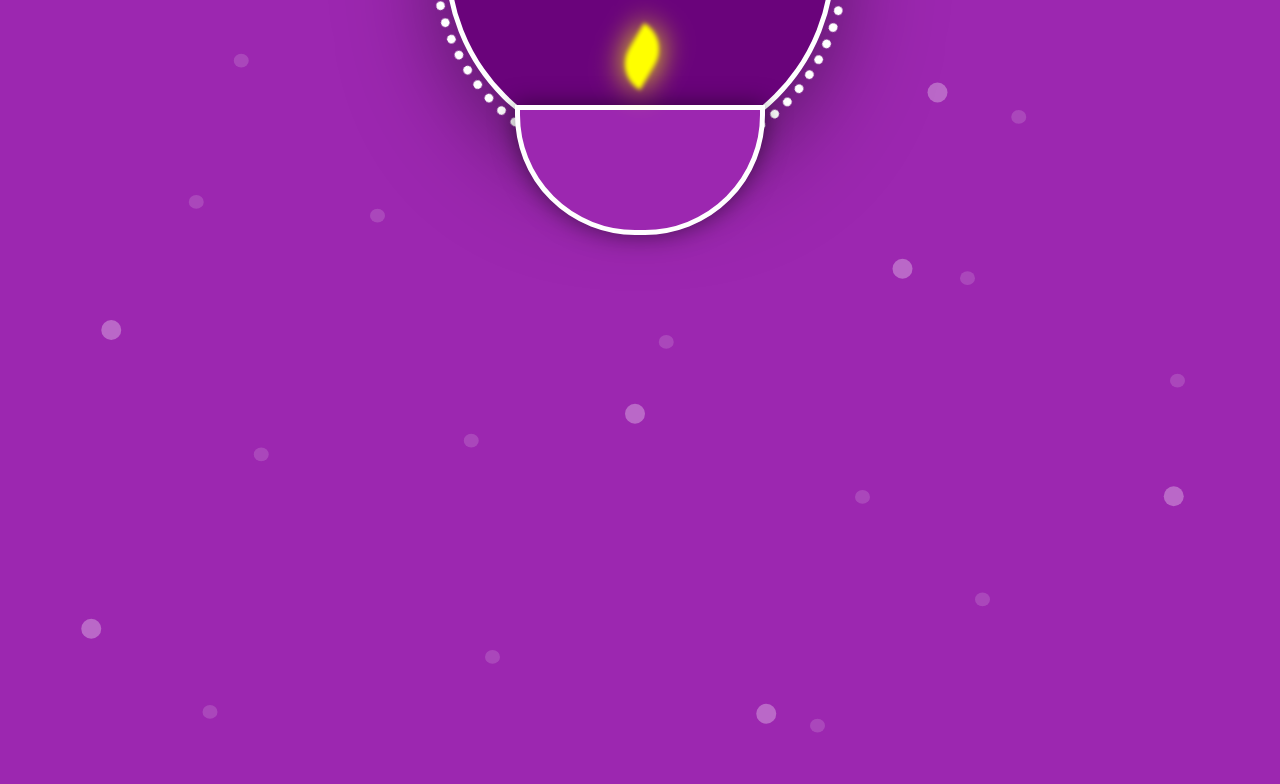
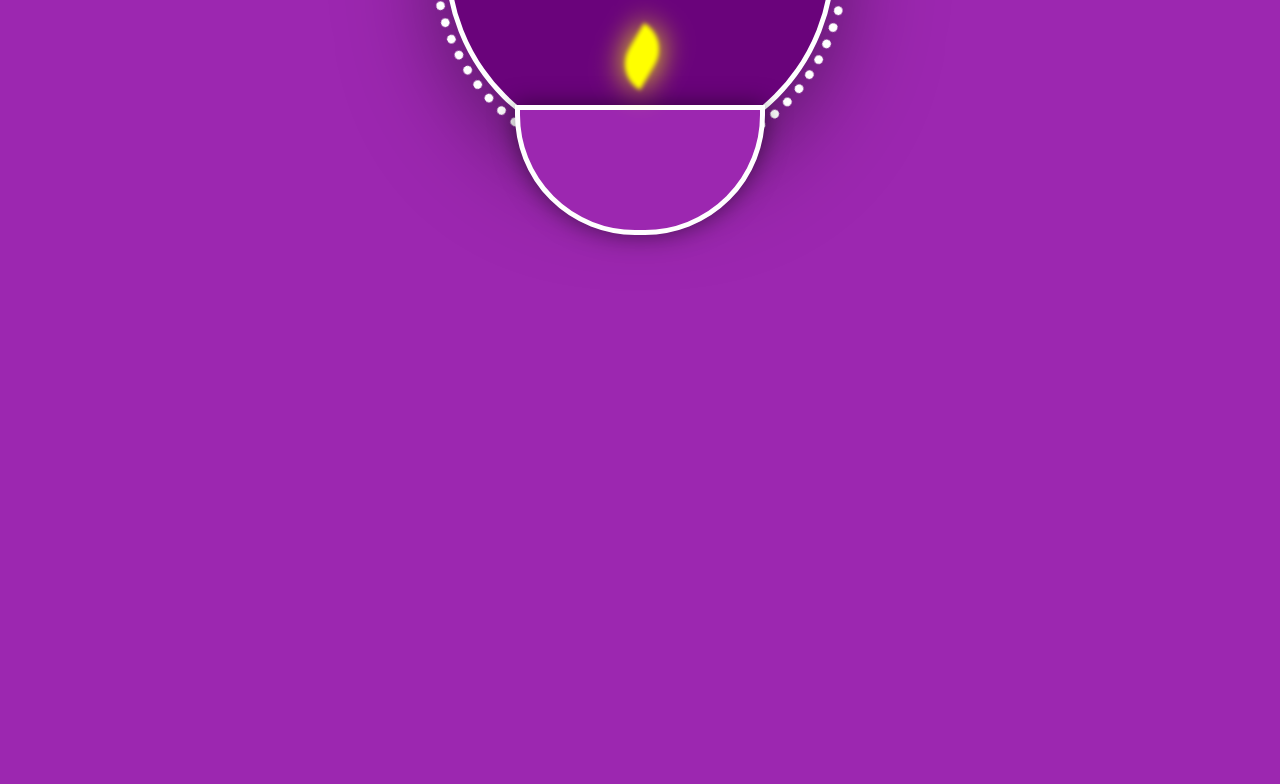
Before and after one commit to imsorrysyifa/web, a plain HTML site: page index.html in a window 1280 px wide. Shown: the part 440-1224 px from the top of the page. After the commit the page ends 800 px from the top, so only its background shows below. Drawn offline with Linux system fonts and the light colour scheme.

Commit message:
Update index.html

```diff
--- a/index.html
+++ b/index.html
@@ -26,83 +26,7 @@
 
 		<div class="hero">
 
-    <div class="snow">
-        <svg xmlns="http://www.w3.org/2000/svg" viewBox="0 0 1024 1536" preserveAspectRatio="xMidYMax slice">
-		    <g fill="#FFF" fill-opacity=".15" transform="translate(55 42)">
-			   <g id="snow-bottom-layer">
-				  <ellipse cx="6" cy="1009.5" rx="6" ry="5.5"/>
-				  <ellipse cx="138" cy="1110.5" rx="6" ry="5.5"/>
-				  <ellipse cx="398" cy="1055.5" rx="6" ry="5.5"/>
-				  <ellipse cx="719" cy="1284.5" rx="6" ry="5.5"/>
-				  <ellipse cx="760" cy="1155.5" rx="6" ry="5.5"/>
-				  <ellipse cx="635" cy="1459.5" rx="6" ry="5.5"/>
-				  <ellipse cx="478" cy="1335.5" rx="6" ry="5.5"/>
-				  <ellipse cx="322" cy="1414.5" rx="6" ry="5.5"/>
-				  <ellipse cx="247" cy="1234.5" rx="6" ry="5.5"/>
-				  <ellipse cx="154" cy="1425.5" rx="6" ry="5.5"/>
-				  <ellipse cx="731" cy="773.5" rx="6" ry="5.5"/>
-				  <ellipse cx="599" cy="874.5" rx="6" ry="5.5"/>
-				  <ellipse cx="339" cy="819.5" rx="6" ry="5.5"/>
-				  <ellipse cx="239" cy="1004.5" rx="6" ry="5.5"/>
-				  <ellipse cx="113" cy="863.5" rx="6" ry="5.5"/>
-				  <ellipse cx="102" cy="1223.5" rx="6" ry="5.5"/>
-				  <ellipse cx="395" cy="1155.5" rx="6" ry="5.5"/>
-				  <ellipse cx="826" cy="943.5" rx="6" ry="5.5"/>
-				  <ellipse cx="626" cy="1054.5" rx="6" ry="5.5"/>
-				  <ellipse cx="887" cy="1366.5" rx="6" ry="5.5"/>
-				  <ellipse cx="6" cy="241.5" rx="6" ry="5.5"/>
-				  <ellipse cx="138" cy="342.5" rx="6" ry="5.5"/>
-				  <ellipse cx="398" cy="287.5" rx="6" ry="5.5"/>
-				  <ellipse cx="719" cy="516.5" rx="6" ry="5.5"/>
-				  <ellipse cx="760" cy="387.5" rx="6" ry="5.5"/>
-				  <ellipse cx="635" cy="691.5" rx="6" ry="5.5"/>
-				  <ellipse cx="478" cy="567.5" rx="6" ry="5.5"/>
-				  <ellipse cx="322" cy="646.5" rx="6" ry="5.5"/>
-				  <ellipse cx="247" cy="466.5" rx="6" ry="5.5"/>
-				  <ellipse cx="154" cy="657.5" rx="6" ry="5.5"/>
-				  <ellipse cx="731" cy="5.5" rx="6" ry="5.5"/>
-				  <ellipse cx="599" cy="106.5" rx="6" ry="5.5"/>
-				  <ellipse cx="339" cy="51.5" rx="6" ry="5.5"/>
-				  <ellipse cx="239" cy="236.5" rx="6" ry="5.5"/>
-				  <ellipse cx="113" cy="95.5" rx="6" ry="5.5"/>
-				  <ellipse cx="102" cy="455.5" rx="6" ry="5.5"/>
-				  <ellipse cx="395" cy="387.5" rx="6" ry="5.5"/>
-				  <ellipse cx="826" cy="175.5" rx="6" ry="5.5"/>
-				  <ellipse cx="626" cy="286.5" rx="6" ry="5.5"/>
-				  <ellipse cx="887" cy="598.5" rx="6" ry="5.5"/>
-			   </g>
-		    </g>
-		    <g fill="#FFF" fill-opacity=".3" transform="translate(65 63)">
-			   <g id="snow-top-layer">
-				  <circle cx="8" cy="776" r="8"/>
-				  <circle cx="189" cy="925" r="8"/>
-				  <circle cx="548" cy="844" r="8"/>
-				  <circle cx="685" cy="1115" r="8"/>
-				  <circle cx="858" cy="909" r="8"/>
-				  <circle cx="874" cy="1438" r="8" transform="rotate(180 874 1438)"/>
-				  <circle cx="657" cy="1256" r="8" transform="rotate(180 657 1256)"/>
-				  <circle cx="443" cy="1372" r="8" transform="rotate(180 443 1372)"/>
-				  <circle cx="339" cy="1107" r="8" transform="rotate(180 339 1107)"/>
-				  <circle cx="24" cy="1305" r="8" transform="rotate(180 24 1305)"/>
-				  <circle cx="8" cy="8" r="8"/>
-				  <circle cx="189" cy="157" r="8"/>
-				  <circle cx="548" cy="76" r="8"/>
-				  <circle cx="685" cy="347" r="8"/>
-				  <circle cx="858" cy="141" r="8"/>
-				  <circle cx="874" cy="670" r="8" transform="rotate(180 874 670)"/>
-				  <circle cx="657" cy="488" r="8" transform="rotate(180 657 488)"/>
-				  <circle cx="443" cy="604" r="8" transform="rotate(180 443 604)"/>
-				  <circle cx="339" cy="339" r="8" transform="rotate(180 339 339)"/>
-				  <circle cx="24" cy="537" r="8" transform="rotate(180 24 537)"/>
-			   </g>
-		    </g>
-		</svg>
-    </div>
 
-	<div class="hero__content">
-	</div>
-
-</div>
 
 
 	</body>
```
